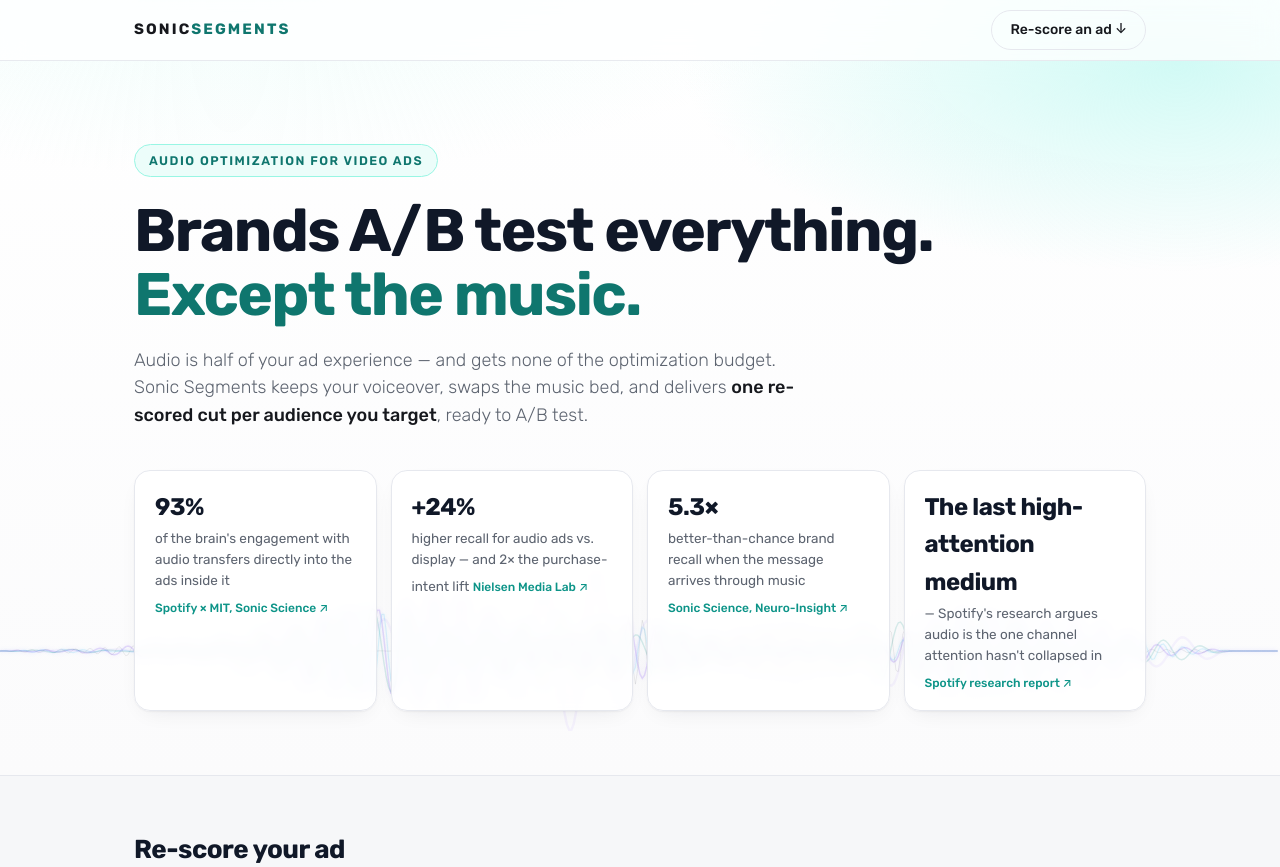
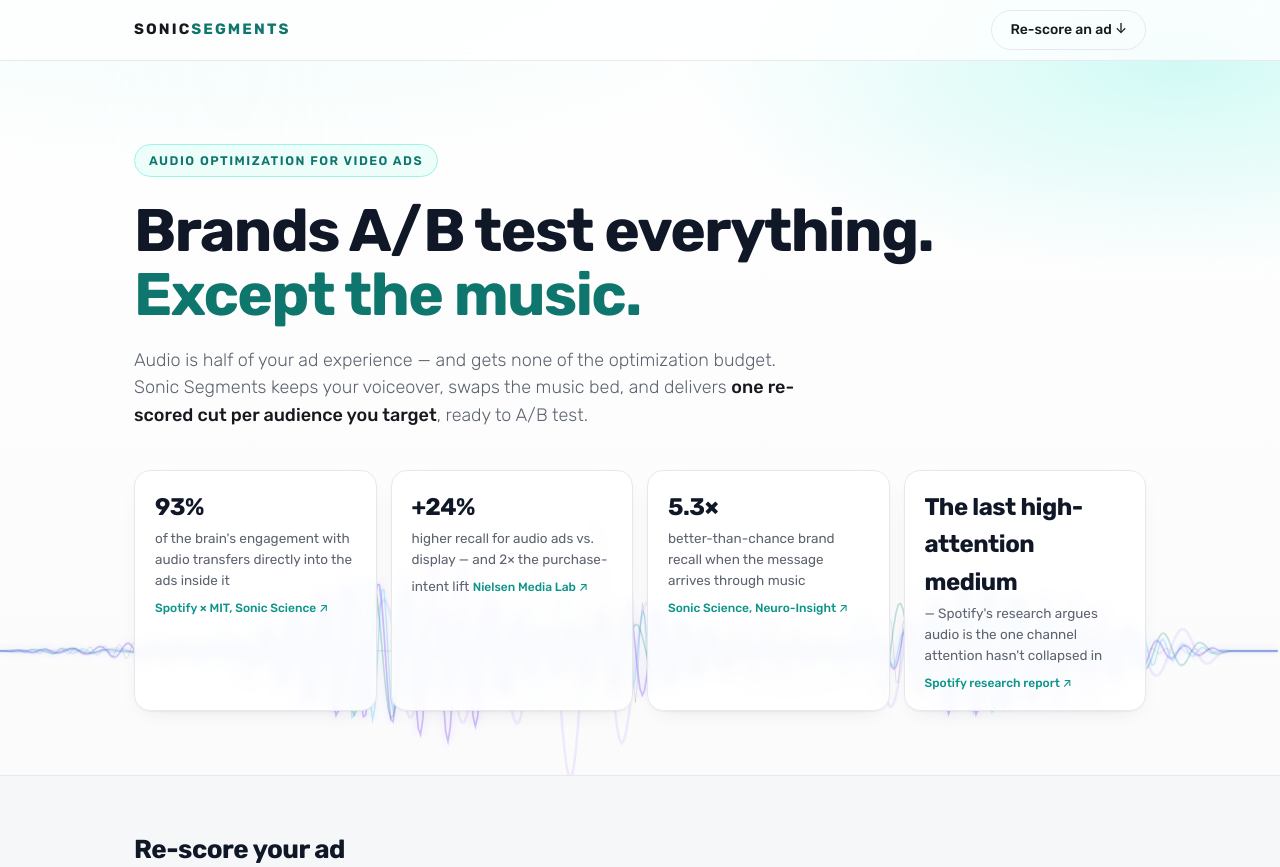
Before and after one commit to arjunmahesh1/Video-Music-Swapper, a FastAPI app: page / in a window 1280 px wide. Shown: the top 867 px of the page. Run offline with FastAPI, Linux system fonts and the light colour scheme.

Commit message:
Boost hero wave presence in its low position (bigger amplitude, brighter)
Co-Authored-By: Claude Fable <noreply@anthropic.com>

```diff
--- a/sonic_segments/web/static/app.js
+++ b/sonic_segments/web/static/app.js
@@ -212,11 +212,11 @@ function startWaves() {
   // modulated by drifting pseudo-noise, so peaks burst and decay irregularly
   // like a real recording instead of a uniform sine.
   const layers = [
-    { cycles: 46, speed: 0.45, color: "139,92,246", alpha: 0.20, width: 1.5, amp: 0.16, seed: 1.0, glow: 5 },  // hyper purple
-    { cycles: 64, speed: 0.65, color: "56,189,248", alpha: 0.16, width: 1.2, amp: 0.12, seed: 7.3, glow: 4 },  // light blue
-    { cycles: 34, speed: 0.30, color: "13,148,136", alpha: 0.15, width: 1.4, amp: 0.14, seed: 13.7, glow: 0 }, // teal
-    { cycles: 88, speed: 0.85, color: "16,24,40",   alpha: 0.07, width: 1.0, amp: 0.09, seed: 23.1, glow: 0 }, // ink detail
-    { cycles: 24, speed: 0.22, color: "139,92,246", alpha: 0.06, width: 2.4, amp: 0.20, seed: 31.9, glow: 0 }, // purple halo
+    { cycles: 46, speed: 0.45, color: "139,92,246", alpha: 0.36, width: 1.7, amp: 0.26, seed: 1.0, glow: 8 },  // hyper purple
+    { cycles: 64, speed: 0.65, color: "56,189,248", alpha: 0.28, width: 1.3, amp: 0.20, seed: 7.3, glow: 6 },  // light blue
+    { cycles: 34, speed: 0.30, color: "13,148,136", alpha: 0.26, width: 1.6, amp: 0.23, seed: 13.7, glow: 0 }, // teal
+    { cycles: 88, speed: 0.85, color: "16,24,40",   alpha: 0.10, width: 1.0, amp: 0.14, seed: 23.1, glow: 0 }, // ink detail
+    { cycles: 24, speed: 0.22, color: "139,92,246", alpha: 0.10, width: 2.6, amp: 0.32, seed: 31.9, glow: 0 }, // purple halo
   ];
 
   // smooth drifting noise in [-1, 1] built from incommensurate sines
--- a/sonic_segments/web/templates/index.html
+++ b/sonic_segments/web/templates/index.html
@@ -123,6 +123,6 @@
 
 <footer class="site">Sonic Segments — audio is 50% of the ad experience. Give it more than 0% of the optimization.</footer>
 
-<script src="/static/app.js?v=5"></script>
+<script src="/static/app.js?v=6"></script>
 </body>
 </html>
```
